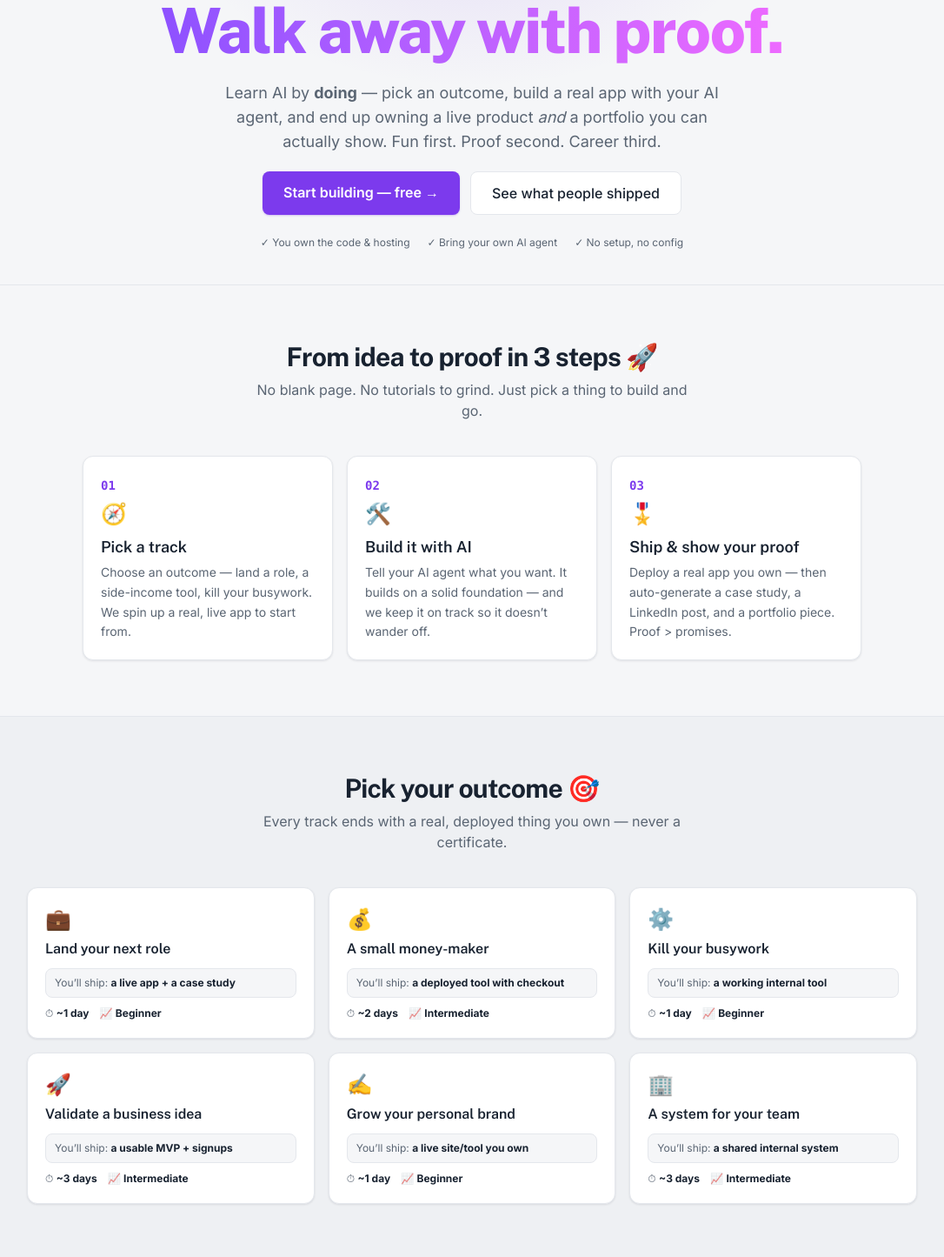
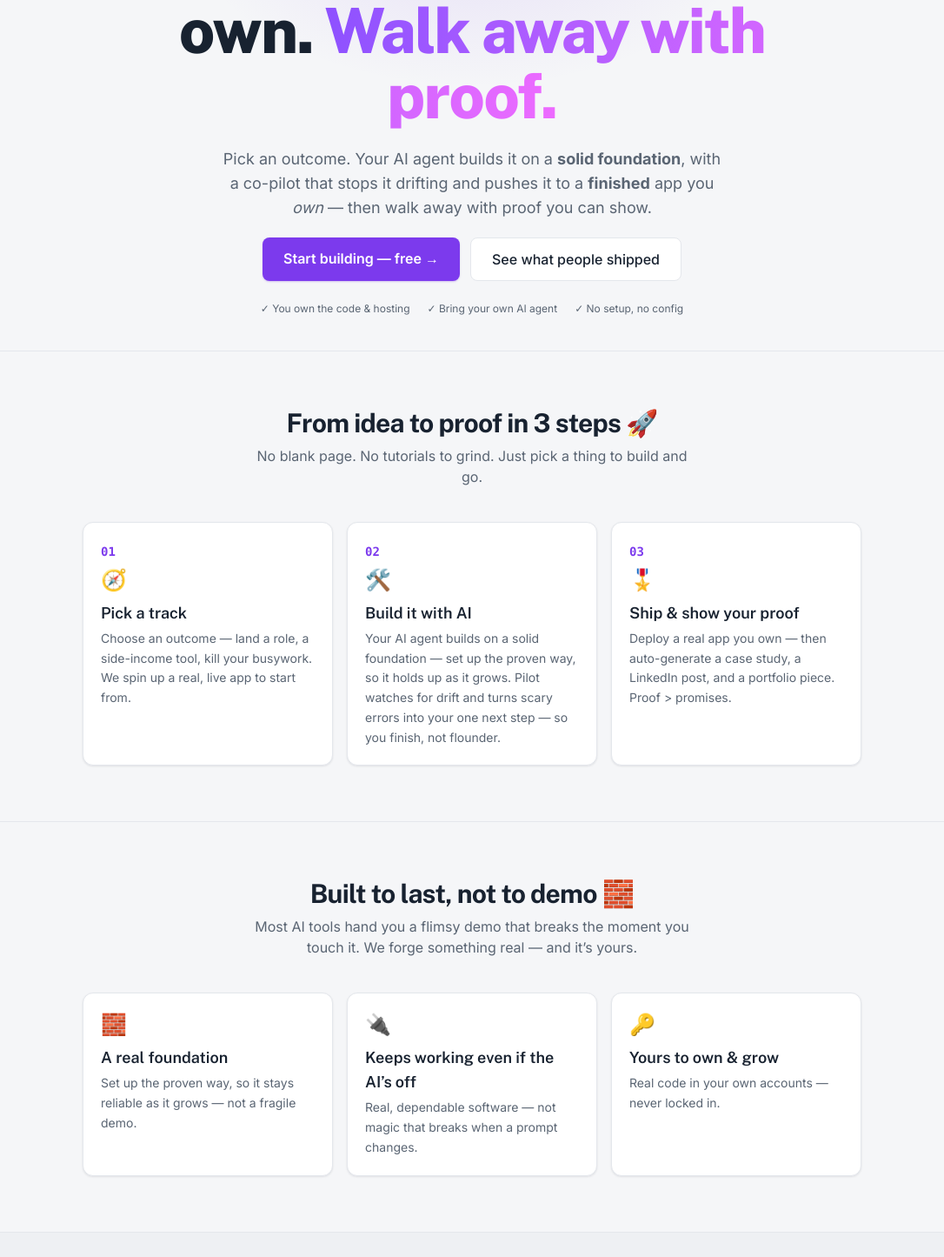
Before and after one commit to Academy-Of-AI/OnlyAIApp, a Next.js app: page / in a window 1280 px wide. Shown: the part 285-1730 px from the top of the page at 87% size, without its empty margins (97-1183 px from the left). Built offline with nearby package versions, Linux system fonts and the light colour scheme; no server answers.

Commit message:
copy(landing): Forge positioning + keep Proof; add 'Built to last' (method stays invisible)

```diff
--- a/app/page.tsx
+++ b/app/page.tsx
@@ -4,7 +4,7 @@ import { cookies } from "next/headers";
 
 const steps = [
   { n: "01", icon: "🧭", title: "Pick a track", body: "Choose an outcome — land a role, a side-income tool, kill your busywork. We spin up a real, live app to start from." },
-  { n: "02", icon: "🛠️", title: "Build it with AI", body: "Tell your AI agent what you want. It builds on a solid foundation — and we keep it on track so it doesn’t wander off." },
+  { n: "02", icon: "🛠️", title: "Build it with AI", body: "Your AI agent builds on a solid foundation — set up the proven way, so it holds up as it grows. Pilot watches for drift and turns scary errors into your one next step — so you finish, not flounder." },
   { n: "03", icon: "🎖️", title: "Ship & show your proof", body: "Deploy a real app you own — then auto-generate a case study, a LinkedIn post, and a portfolio piece. Proof > promises." },
 ];
 
@@ -55,14 +55,14 @@ export default async function LandingPage() {
         <div aria-hidden className="pointer-events-none absolute left-1/2 -translate-x-1/2 -top-24 h-[420px] w-[680px] max-w-[90vw] rounded-full" style={{ background: "radial-gradient(closest-side, color-mix(in srgb, var(--color-brand) 13%, transparent), transparent)" }} />
         <div className="relative max-w-3xl mx-auto flex flex-col items-center gap-5">
           <span className="inline-flex items-center gap-2 bg-brand-container text-brand-dim text-xs font-semibold px-3.5 py-1.5 rounded-full border border-brand-border">
-            ✨ Not a course. A build studio.
+            ✨ Not a toy generator — a forge for real, owned apps.
           </span>
           <h1 className="font-display text-4xl sm:text-6xl lg:text-7xl font-extrabold tracking-tight leading-[1.05] text-on-surface">
-            Build real AI apps.{" "}
+            Forge a real app you own.{" "}
             <span className="bg-gradient-to-r from-violet-500 to-fuchsia-400 bg-clip-text text-transparent">Walk away with proof.</span>
           </h1>
           <p className="text-on-surface-variant text-lg max-w-xl">
-            Learn AI by <b>doing</b> — pick an outcome, build a real app with your AI agent, and end up owning a live product <i>and</i> a portfolio you can actually show. Fun first. Proof second. Career third.
+            Pick an outcome. Your AI agent builds it on a <b>solid foundation</b>, with a co-pilot that stops it drifting and pushes it to a <b>finished</b> app you <i>own</i> — then walk away with proof you can show.
           </p>
           <div className="flex gap-3 flex-wrap justify-center">
             <Link href={ctaHref} className="btn-brand font-semibold px-6 py-3">{authed ? "Open your Studio →" : "Start building — free →"}</Link>
@@ -90,6 +90,31 @@ export default async function LandingPage() {
                 <p className="text-on-surface-variant text-sm leading-relaxed mt-1">{s.body}</p>
               </div>
             ))}
+          </div>
+        </div>
+      </section>
+
+      {/* Built to last — the Forge difference (method stays invisible; only the outcome shows) */}
+      <section className="border-t border-outline-variant px-5 sm:px-6 py-14 sm:py-16">
+        <div className="max-w-4xl mx-auto">
+          <h2 className="font-display font-bold text-2xl sm:text-3xl tracking-tight text-on-surface text-center">Built to last, not to demo 🧱</h2>
+          <p className="text-on-surface-variant text-center mt-2 max-w-lg mx-auto">Most AI tools hand you a flimsy demo that breaks the moment you touch it. We forge something real — and it’s yours.</p>
+          <div className="grid sm:grid-cols-3 gap-4 mt-10">
+            <div className="panel p-5">
+              <div className="text-2xl">🧱</div>
+              <h3 className="font-display font-semibold text-lg text-on-surface mt-2">A real foundation</h3>
+              <p className="text-on-surface-variant text-sm leading-relaxed mt-1">Set up the proven way, so it stays reliable as it grows — not a fragile demo.</p>
+            </div>
+            <div className="panel p-5">
+              <div className="text-2xl">🔌</div>
+              <h3 className="font-display font-semibold text-lg text-on-surface mt-2">Keeps working even if the AI’s off</h3>
+              <p className="text-on-surface-variant text-sm leading-relaxed mt-1">Real, dependable software — not magic that breaks when a prompt changes.</p>
+            </div>
+            <div className="panel p-5">
+              <div className="text-2xl">🔑</div>
+              <h3 className="font-display font-semibold text-lg text-on-surface mt-2">Yours to own &amp; grow</h3>
+              <p className="text-on-surface-variant text-sm leading-relaxed mt-1">Real code in your own accounts — never locked in.</p>
+            </div>
           </div>
         </div>
       </section>
@@ -154,7 +179,7 @@ export default async function LandingPage() {
             </div>
             <div className="panel p-6">
               <p className="eyebrow">The real rule</p>
-              <h3 className="font-display font-semibold text-xl text-on-surface mt-2">Fun → Proof → Career</h3>
+              <h3 className="font-display font-semibold text-xl text-on-surface mt-2">Real → Proof → Career</h3>
               <p className="text-on-surface-variant text-sm mt-1.5">Most “learn AI” products leave you with notes and a vibe. You leave with <b className="text-on-surface">live apps, a portfolio, and confidence</b> — the stuff that actually moves your career.</p>
               <Link href="/sign-in" className="btn-brand font-semibold px-5 py-2.5 mt-4 inline-flex">Build your proof →</Link>
             </div>
@@ -197,7 +222,7 @@ export default async function LandingPage() {
 
       {/* Footer */}
       <footer className="border-t border-outline-variant px-6 py-6 text-center text-xs text-outline">
-        OnlyAIApp — build real AI apps, walk away with proof{" "}
+        OnlyAIApp — forge real apps you own, walk away with proof{" "}
         <span className="text-outline">·</span>{" "}
         <a href="https://www.linkedin.com/in/ngxienpuo/" target="_blank" rel="noopener noreferrer" className="text-outline hover:text-on-surface transition-colors">Made by Ng Xien Puo</a>{" "}
         <span className="text-outline">·</span>{" "}
```
